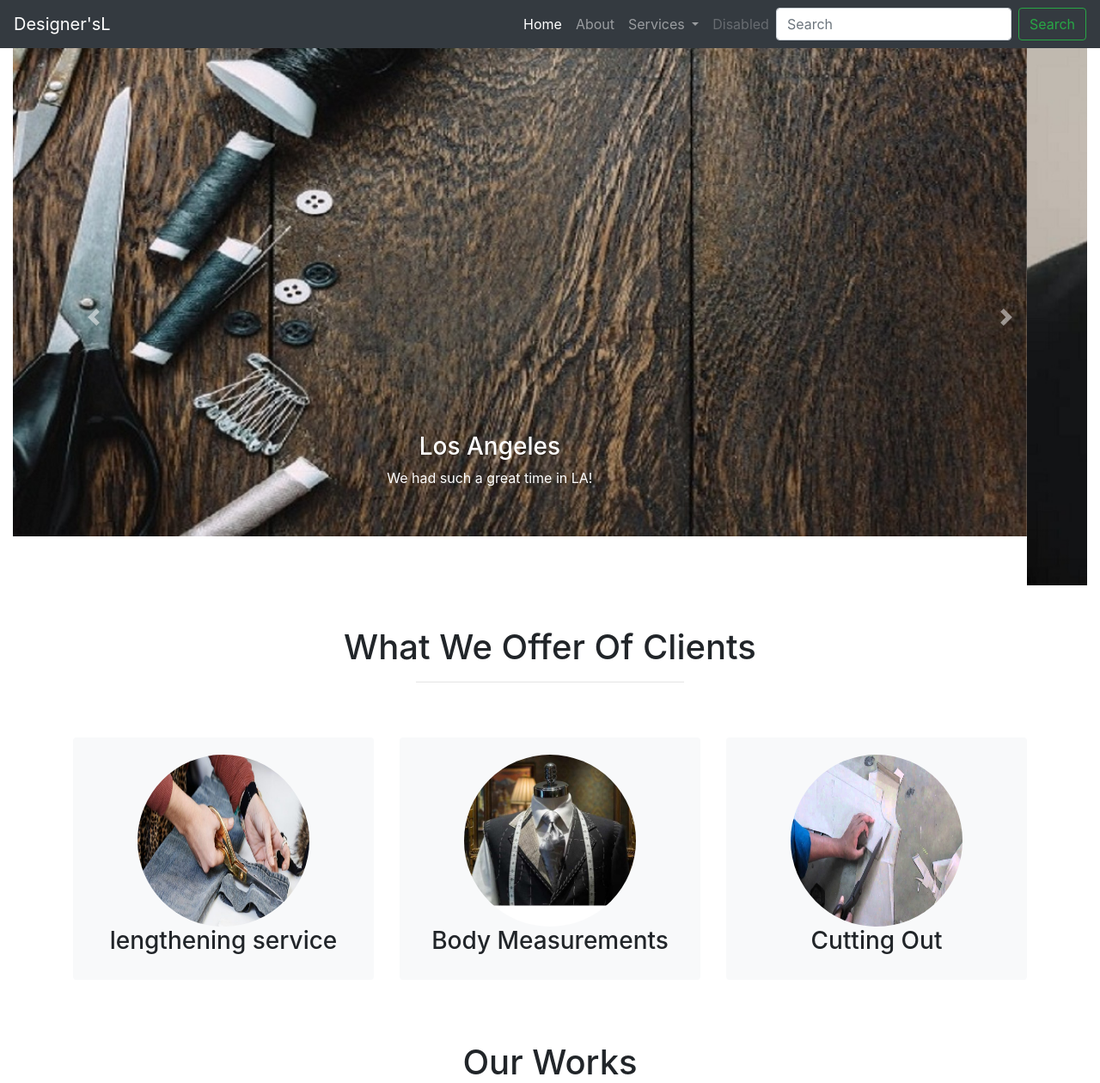
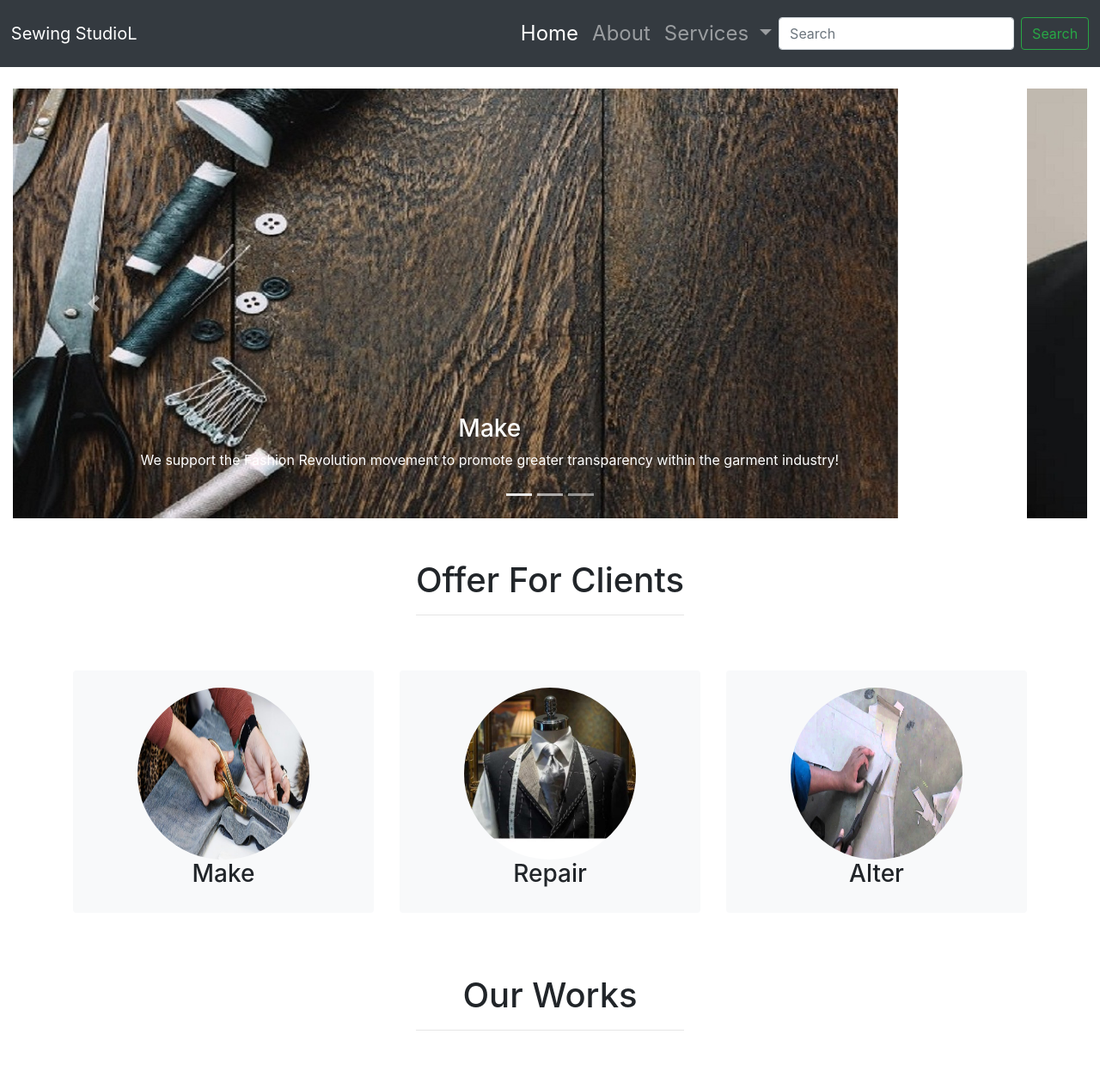
Before and after one commit to tasin-chowdhury/sewing-studio, a plain HTML site: page index.html in a window 1280 px wide. Shown: the top 1260 px of the page at 86% size. Drawn offline with nearby package versions, Linux system fonts and the light colour scheme.

Commit message:
added all

```diff
--- a/index.html
+++ b/index.html
@@ -2,7 +2,7 @@
 <html lang="en">
 
 <head>
-  <title>Designer's Lounge</title>
+  <title>Sewing Studio</title>
   <meta charset="utf-8">
   <meta name="viewport" content="width=device-width, initial-scale=1">
   <link rel="stylesheet" href="https://maxcdn.bootstrapcdn.com/bootstrap/4.4.1/css/bootstrap.min.css">
@@ -11,19 +11,15 @@
   <script src="https://maxcdn.bootstrapcdn.com/bootstrap/4.4.1/js/bootstrap.min.js"></script>
   <link rel="stylesheet" href="pro.css">
   <link rel="stylesheer" href="pro.js">
+  <link rel="stylesheet" href="styles/styles.css">
 
-  <style>
-    .carousel-inner img {
-      width: 100%;
-      height: 100%;
-    }
-  </style>
+
 </head>
 
 <body>
   <header>
     <nav class="navbar navbar-expand-lg navbar-dark bg-dark">
-      <a class="navbar-brand" href="#">Designer'sL</a>
+      <a class="navbar-brand" href="index.html">Sewing StudioL</a>
       <button class="navbar-toggler" type="button" data-toggle="collapse" data-target="#navbarSupportedContent"
         aria-controls="navbarSupportedContent" aria-expanded="false" aria-label="Toggle navigation">
         <span class="navbar-toggler-icon"></span>
@@ -32,7 +28,7 @@
       <div class="collapse navbar-collapse" id="navbarSupportedContent">
         <ul class="navbar-nav ml-auto">
           <li class="nav-item active">
-            <a class="nav-link" href="#">Home <span class="sr-only">(current)</span></a>
+            <a class="nav-link" href="index.html">Home <span class="sr-only">(current)</span></a>
           </li>
           <li class="nav-item">
             <a class="nav-link" href="#">About</a>
@@ -43,15 +39,14 @@
               Services
             </a>
             <div class="dropdown-menu" aria-labelledby="navbarDropdown">
-              <a class="dropdown-item" href="#">Customer</a>
-              <a class="dropdown-item" href="#">Clients</a>
+              <a class="dropdown-item" href="#">Make</a>
+              <a class="dropdown-item" href="#">Repair</a>
+              <a class="dropdown-item" href="#">Alter</a>
               <div class="dropdown-divider"></div>
-              <a class="dropdown-item" href="#">Something else here</a>
+              <a class="dropdown-item" href="#">Customer service</a>
             </div>
           </li>
-          <li class="nav-item">
-            <a class="nav-link disabled" href="#" tabindex="-1" aria-disabled="true">Disabled</a>
-          </li>
+
         </ul>
         <form class="form-inline my-2 my-lg-0">
           <input class="form-control mr-sm-2" type="search" placeholder="Search" aria-label="Search">
@@ -62,7 +57,7 @@
 
 
     <section>
-      <div class="container-fluid">
+      <div class="carousel-section container-fluid">
 
         <div id="demo" class="carousel slide" data-ride="carousel">
           <ul class="carousel-indicators">
@@ -74,22 +69,23 @@
             <div class="carousel-item active">
               <img src="images/bc-1.jpg" alt="Los Angeles" width="1100" height="500">
               <div class="carousel-caption">
-                <h3>Los Angeles</h3>
-                <p>We had such a great time in LA!</p>
+                <h3>Make</h3>
+                <p>We support the Fashion Revolution movement to promote greater transparency within the garment
+                  industry!</p>
               </div>
             </div>
             <div class="carousel-item">
               <img src="images/pic 2.jpg" alt="Chicago" width="1100" height="500">
               <div class="carousel-caption">
-                <h3>Chicago</h3>
-                <p>Thank you, Chicago!</p>
+                <h3>Repair</h3>
+                <p>The definition of a tailor is a person who sews, repairs or makes alterations on clothing.!</p>
               </div>
             </div>
             <div class="carousel-item">
               <img src="images/pic 1.jpg" alt="New York" width="1100" height="500">
               <div class="carousel-caption">
-                <h3>New York</h3>
-                <p>We love the Big Apple!</p>
+                <h3>Alter</h3>
+                <p>Before altering your clothes, measure and preview the fit.!</p>
               </div>
             </div>
           </div>
@@ -107,7 +103,7 @@
   </header>
   <section>
     <div class="container-fluid  mb-4">
-      <h1 class="text-center text-capitalize pt-5">What we offer of Clients</h1>
+      <h1 class="text-center text-capitalize pt-5">Offer for Clients</h1>
       <hr class="w-25 mx-auto pt-5">
 
       <div class="container">
@@ -119,7 +115,7 @@
                 <img class="card-img-top" src="images/Depositphotos_57659341_l-2015-e1571610380323-1023x480.jpg"
                   alt="Card image">
               </div>
-              <h3>lengthening service</h3>
+              <h3>Make</h3>
             </div>
           </div>
           <div class="card bg-light">
@@ -127,7 +123,7 @@
               <div class="rounded">
                 <img class="card-img-top" src="images/men-tailor-500x500.jpg" alt="Card image">
               </div>
-              <h3>Body Measurements</h3>
+              <h3>Repair</h3>
             </div>
           </div>
           <div class="card bg-light">
@@ -135,7 +131,7 @@
               <div class="rounded">
                 <img class="card-img-top" src="images/maxresdefault.jpg" alt="Card image">
               </div>
-              <h3>Cutting Out</h3>
+              <h3>Alter</h3>
             </div>
           </div>
 
--- a/pro.css
+++ b/pro.css
@@ -1,106 +1,36 @@
-*{
+* {
     margin: 0px;
     padding: 0px;
 
 }
-.card-img-top{
+
+.card-img-top {
     height: 200px;
     width: 200px;
     margin: auto;
 }
-.card{
+
+.card {
     border: 2px;
-    background color: #fff ;
+    background-color: #ffffff;
 }
-.rounded{
+
+.rounded {
     width: 200px;
     margin: auto;
 }
-.rounded img{
-    border-radius: 50% ;
+
+.rounded img {
+    border-radius: 50%;
 }
-.contact{
+
+.contact {
     text-align: center;
 }
-.foot{
+
+.foot {
     text-align: center;
     max-width: 1200;
     margin: auto;
 
 }
-
-/* .ban{
-    position: relative;
-    width: 90%;
-    margin: 0 auto;
-}
-.ban img{
-    width: 100%;
-}
-.heading{
-    color: white;
-    position: ; top: 50%; widows: 100%;
-    text-align: center;
-} */
-
-
-/*.nav-link:hover{
-    background-color: #000;
-    color:#fff;
-}
-
-.dropdown-item:hover{
-    background-color: #000;
-    color:#fff;
-}
-
-.body{
-    background-image:url(https://images.unsplash.com/photo-1524224971825-8c690dec4b7c?ixlib=rb-1.2.1&ixid=eyJhcHBfaWQiOjEyMDd9&auto=format&fit=crop&w=750&q=80);
-    height: 100vh;
-    background-size: cover;
-    background-position: center;
-}
-
-.title{
-    position: absolute;
-    top: 50%;
-    left: 50%;
-    transform: translate(-50%,-50%);
-    color: #fff;
-    font-size: 50px;
- }
-
-footer{
-    background-color: gray;
-    height: 80px;
-    background-size: cover;
-    background-position: center;
-}
-
-
-
-}
-.button{
-    position: absolute;
-    top: 60%;
-    left: 50%;
-    transform: translate(-50%,-50%);
-    color:#fff;
-
-}
-.bttn{
-    height: 10px;
-    width: 30px;
-}
-.btn{
-    font-size: 20px;
-    border: 1px;
-    padding: 10px;
-    color: #fff;
-    text-decoration: none;
-    transition: 0.6s ease;
-}
-.btn:hover{
-    background-color: rgb(190, 62, 62);
-    color:rgb(255, 255, 255);
-}
--- /dev/null
+++ b/styles/styles.css
@@ -0,0 +1,10 @@
+.navbar {
+    padding: 1%;
+    font-size: x-large;
+}
+
+.carousel-section {
+    display: flex;
+    justify-content: center;
+    padding-top: 2%;
+}
```
Also changed, not shown: about.html (added).
